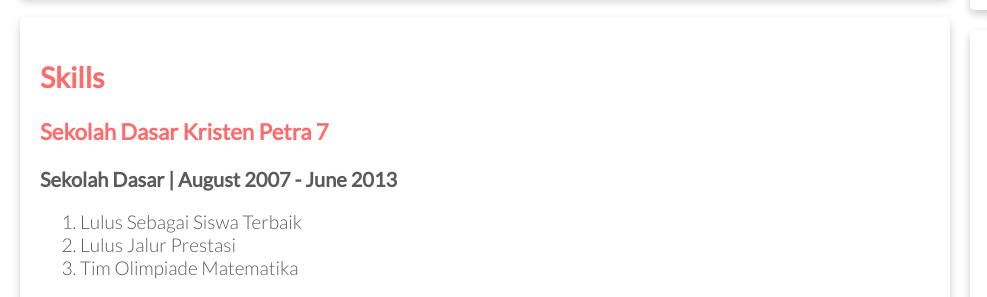
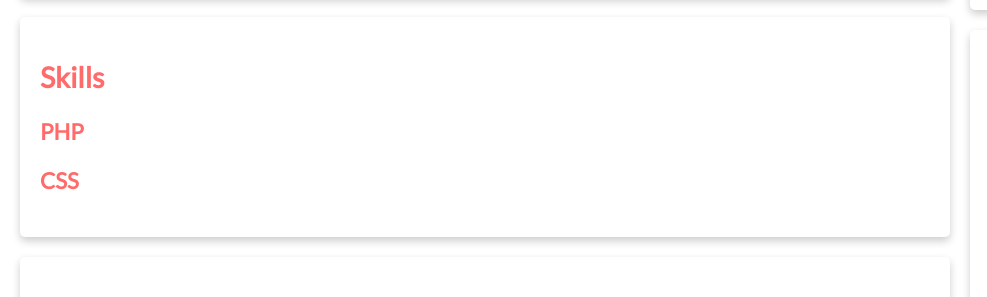
Before and after one commit to Fachrifauzan29/HacktivFinalProjects, a plain HTML site: page index.html in a window 1280 px wide. Shown: the part 1462-1759 px from the top of the page, 0-987 px from the left. Drawn offline with nearby package versions, Linux system fonts and the light colour scheme.

Commit message:
Update index.html

```diff
--- a/index.html
+++ b/index.html
@@ -110,13 +110,9 @@
 
             <article id="skills" class="card">
                 <h2>Skills</h2>
-                <h3>Sekolah Dasar Kristen Petra 7</h3>
-                <p><strong><span class="detail">Sekolah Dasar | August 2007 - June 2013</span></strong></p>
-                <ol>
-                    <li>Lulus Sebagai Siswa Terbaik</li>
-                    <li>Lulus Jalur Prestasi</li>
-                    <li>Tim Olimpiade Matematika</li>
-                </ol>
+                <h3>PHP</h3>
+                <h3>CSS</h3>
+                <Mysql</h3>
             </article>
 
             <article id="pendidikan" class="card">
```
